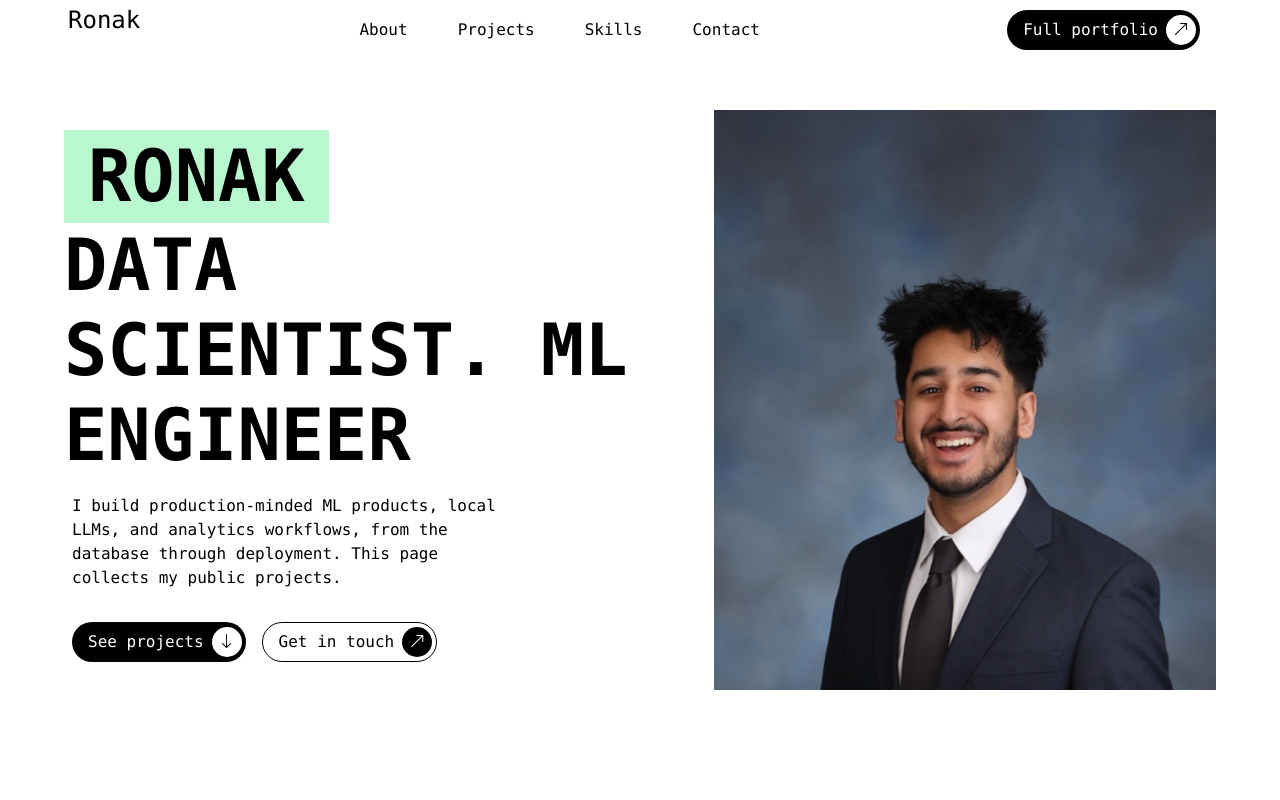
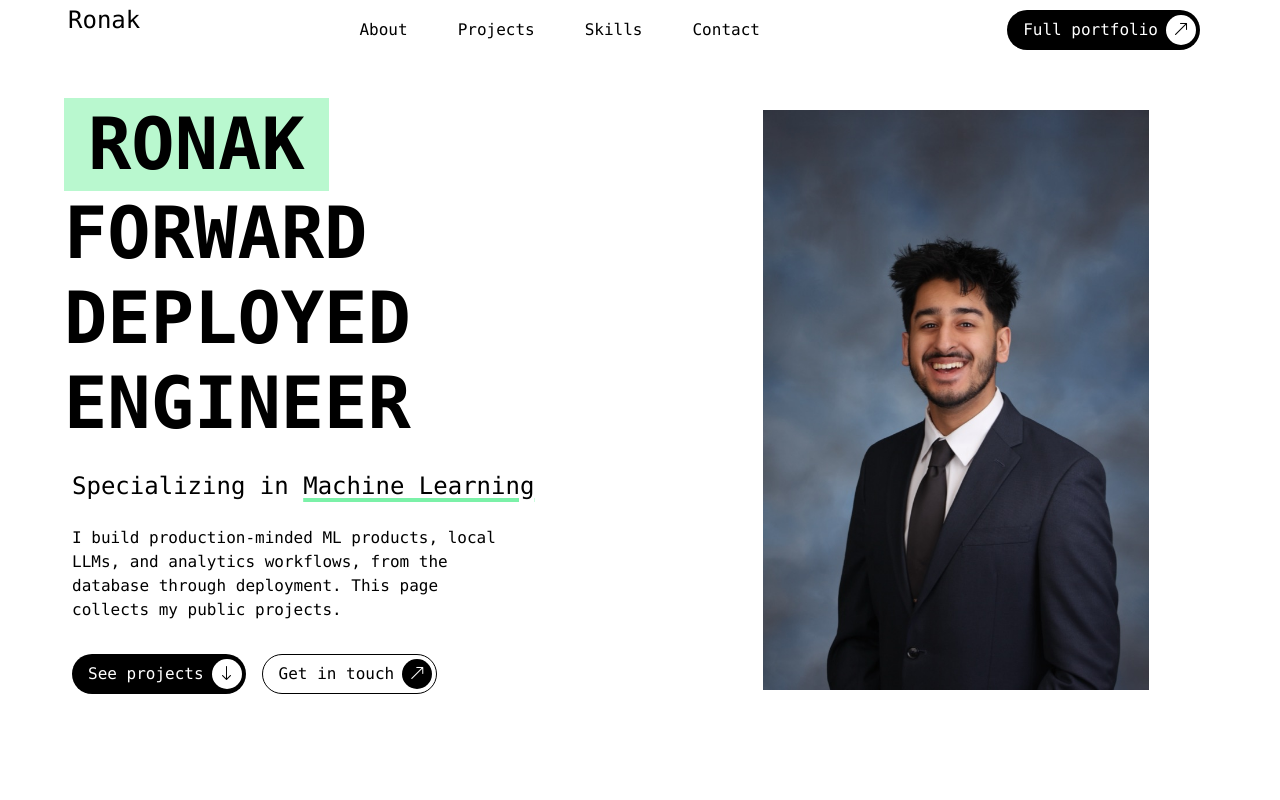
Before and after one commit to rt202/rt202.github.io, a website: page index.html in a window 1280 px wide. Shown: the top 800 px of the page. Drawn offline with nearby package versions, Linux system fonts and the light colour scheme.

Commit message:
Retitle hero to Forward Deployed Engineer and center headshot crop
- Hero role: Forward Deployed Engineer, specializing in Machine Learning
- Update meta and og descriptions to match
- Headshot: fixed-height frame with object-cover centered on the face

Co-Authored-By: Claude Opus 5.5 <noreply@anthropic.com>

```diff
--- a/index.html
+++ b/index.html
@@ -6,7 +6,7 @@
         <title>Ronak Thakker | Projects</title>
         <meta
             name="description"
-            content="Projects by Ronak Thakker, data scientist and ML engineer: ML Prep, Project Darkrai, NBA analytics, and full-stack apps."
+            content="Projects by Ronak Thakker, Forward Deployed Engineer specializing in Machine Learning: ML Prep, Project Darkrai, NBA analytics, and full-stack apps."
         />
         <link
             rel="icon"
@@ -16,7 +16,7 @@
         <meta property="og:title" content="Ronak Thakker | Projects" />
         <meta
             property="og:description"
-            content="Data scientist and ML engineer. ML products, local LLMs, and analytics workflows."
+            content="Forward Deployed Engineer specializing in Machine Learning. ML products, local LLMs, and analytics workflows."
         />
         <meta property="og:type" content="website" />
         <meta property="og:url" content="https://rt202.github.io/" />
@@ -103,9 +103,17 @@
                         </span>
                         <br />
                         <span class="reveal-hero-text">
-                            Data scientist. ML engineer</span
+                            Forward Deployed Engineer</span
                         >
                     </h1>
+                    <p
+                        class="reveal-hero-text tw:mt-4 tw:p-2 tw:text-2xl tw:font-medium tw:max-lg:text-xl"
+                    >
+                        Specializing in
+                        <span class="tw:underline tw:decoration-green-300 tw:decoration-4 tw:underline-offset-4"
+                            >Machine Learning</span
+                        >
+                    </p>
                     <div
                         class="reveal-hero-text tw:mt-2 tw:max-w-[450px] tw:p-2 tw:max-lg:max-w-full"
                     >
@@ -146,12 +154,12 @@
                     class="tw:flex tw:w-full tw:max-w-[50%] tw:place-content-center tw:place-items-center tw:overflow-hidden tw:max-lg:max-w-[unset]"
                 >
                     <div
-                        class="tw:relative tw:flex tw:max-h-[580px] tw:min-h-[450px] tw:min-w-[350px] tw:max-w-[650px] tw:overflow-hidden tw:max-lg:h-fit tw:max-lg:max-h-[320px] tw:max-lg:min-h-[180px] tw:max-lg:w-[320px] tw:max-lg:min-w-[320px]"
+                        class="tw:relative tw:flex tw:h-[580px] tw:min-w-[350px] tw:max-w-[650px] tw:overflow-hidden tw:max-lg:h-[320px] tw:max-lg:w-[320px] tw:max-lg:min-w-[320px]"
                     >
                         <img
                             src="./assets/headshot.jpg"
                             alt="Ronak Thakker"
-                            class="reveal-hero-img tw:z-[1] tw:h-full tw:w-full tw:object-contain"
+                            class="reveal-hero-img tw:z-[1] tw:h-full tw:w-full tw:object-cover tw:object-[50%_35%]"
                         />
                     </div>
                 </div>
```
Also changed, not shown: css/tailwind-build.css.
